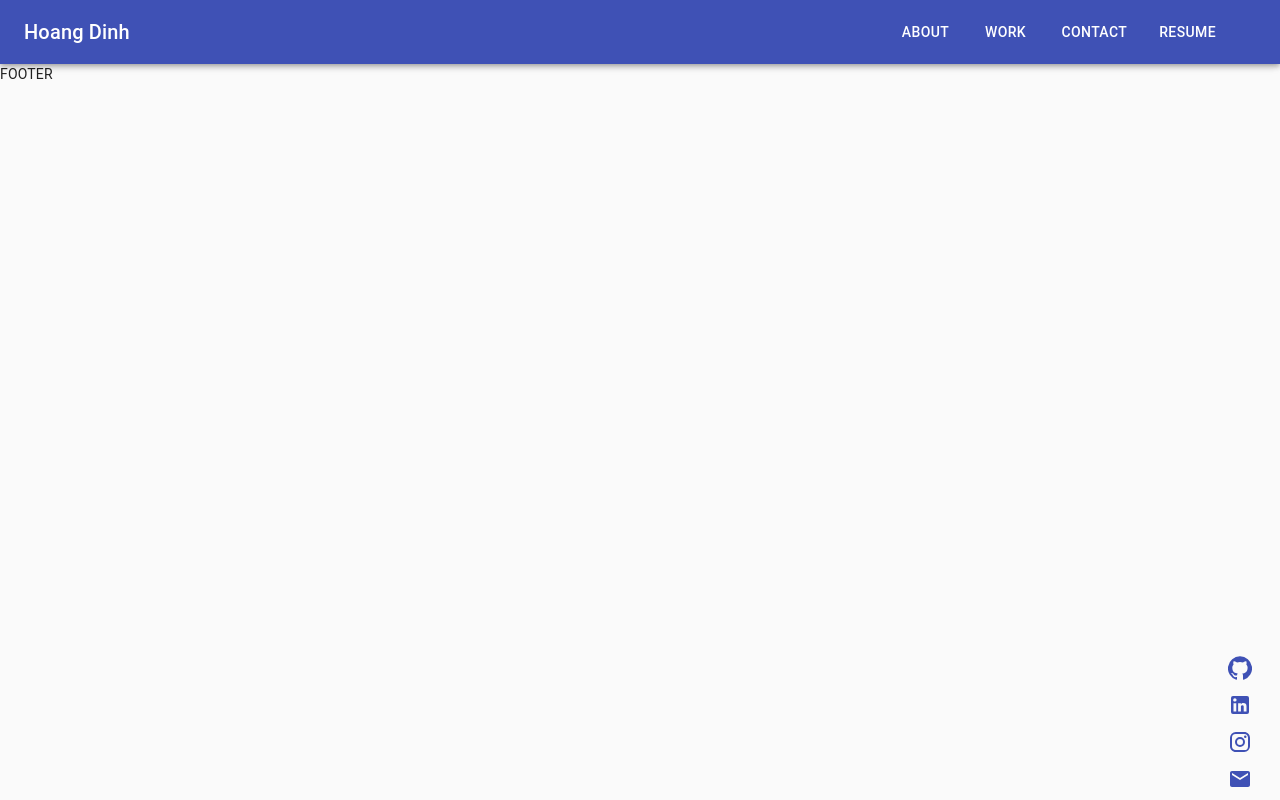
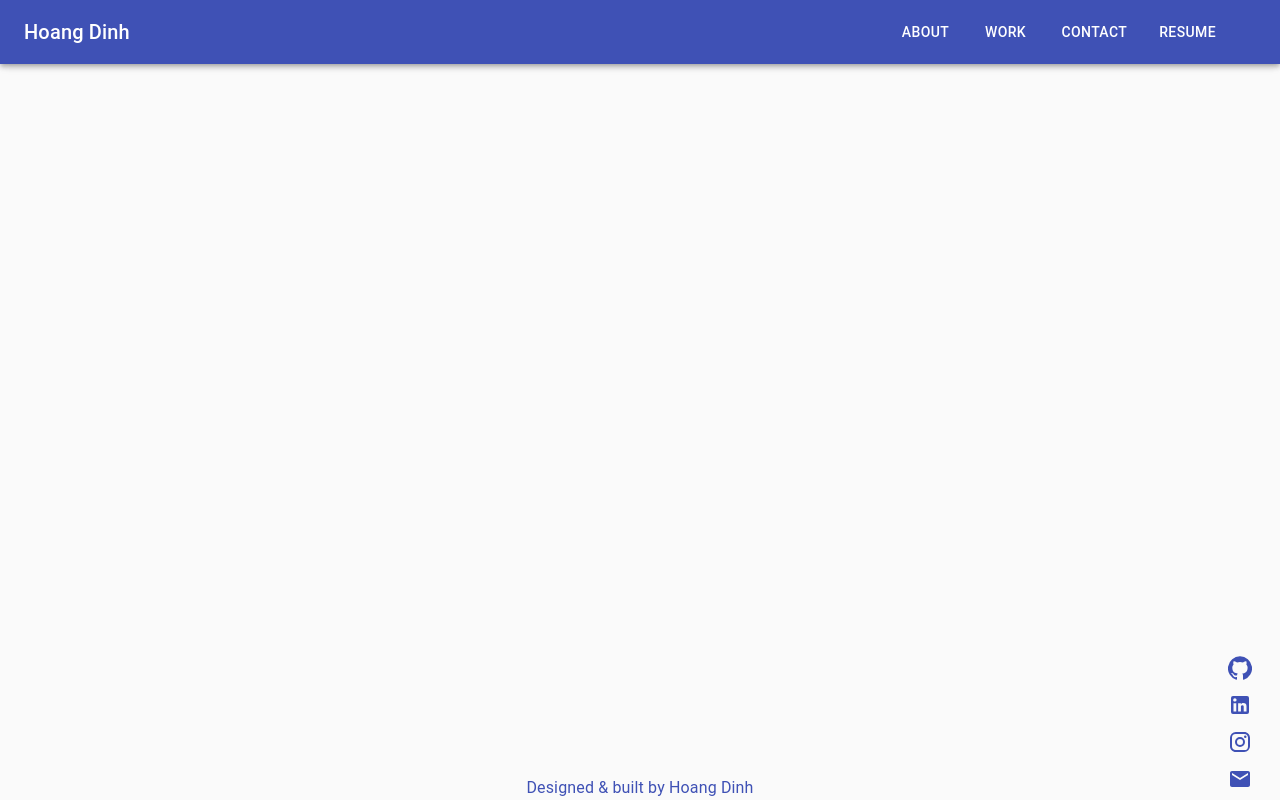
Before and after one commit to HoangTienDinh/portfolio-v2, a React (Create React App) app: page / in a window 1280 px wide. Built offline with nearby package versions, Linux system fonts and the light colour scheme.

Commit message:
center footer with link at bottom of the page

```diff
--- a/src/components/layout/Footer.js
+++ b/src/components/layout/Footer.js
@@ -1,11 +1,28 @@
-import React from 'react'
+import React from "react";
+import { Typography, Link } from "@material-ui/core";
+import { makeStyles } from "@material-ui/core/styles";
+
+const useStyles = makeStyles((theme) => ({
+  root: {
+    display: "flex",
+    justifyContent: "center",
+    bottom: 0,
+    left: 0,
+    position: 'fixed',
+    width: '100%'
+  },
+}));
 
 const Footer = () => {
-    return (
-        <div>
-            FOOTER
-        </div>
-    )
-}
+  const classes = useStyles();
 
-export default Footer
+  return (
+    <div className={classes.root}>
+      <Link href="https://github.com/HoangTienDinh/portfolio-v2" target="blank">
+        <Typography>Designed & built by Hoang Dinh</Typography>
+      </Link>
+    </div>
+  );
+};
+
+export default Footer;
```
